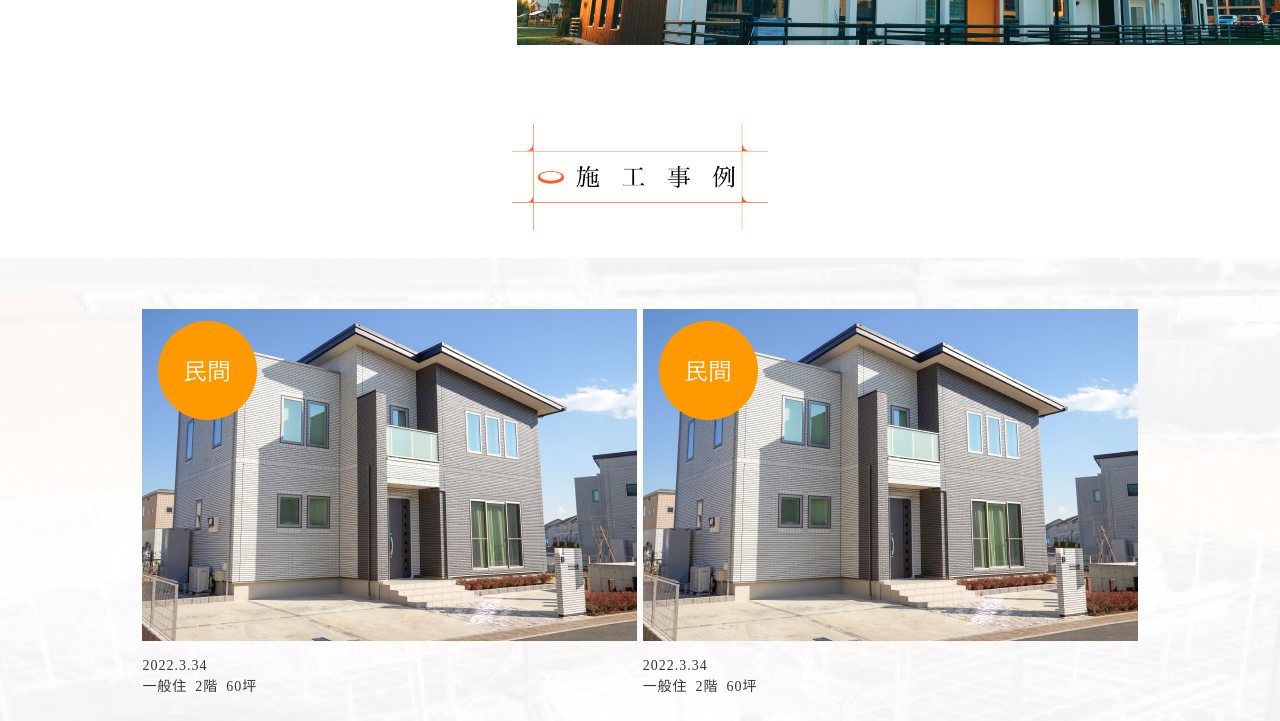
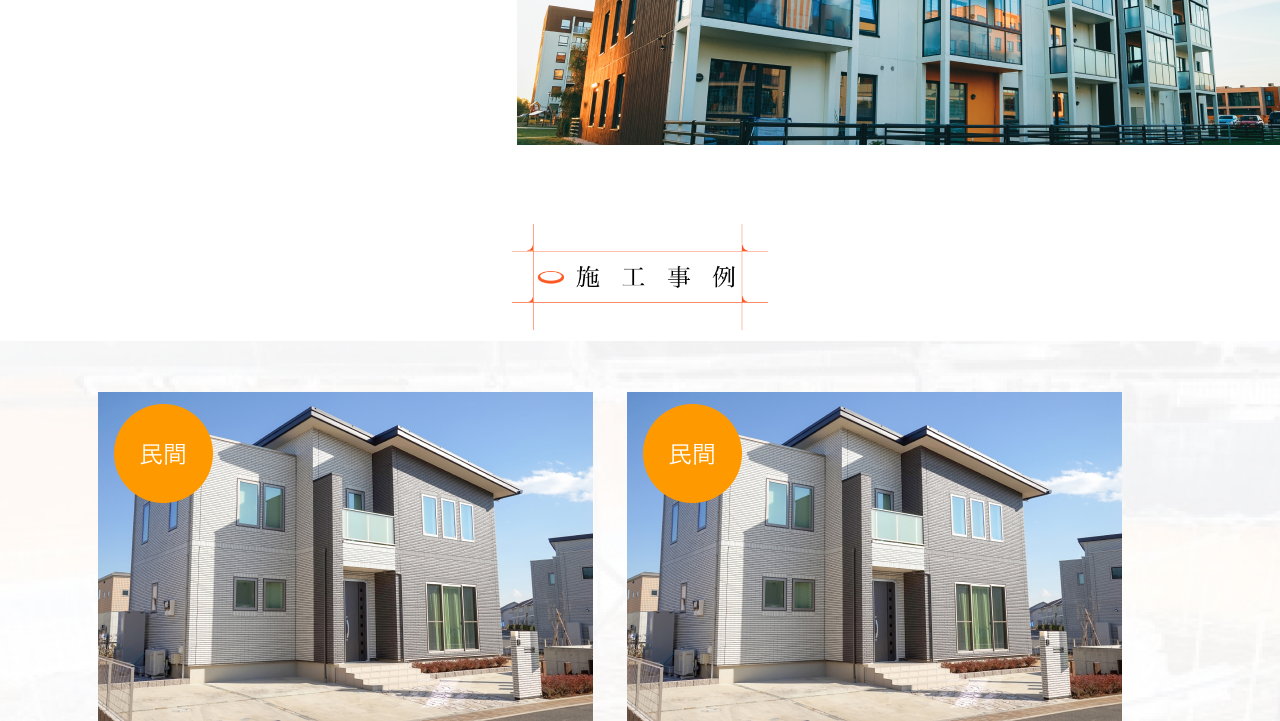
Before and after one commit to taigafujita/hp1, a plain HTML site: page index.html in a window 1280 px wide. Shown: the part 1720-2441 px from the top of the page. Drawn offline with Linux system fonts and the light colour scheme.

Commit message:
index編集

```diff
--- a/css/index.css
+++ b/css/index.css
@@ -22,7 +22,7 @@ li{
   background-size:cover;
   background-repeat: no-repeat;
   height: 700px;
-  margin-top: 110px;
+  margin-top: 210px;
 }
 .header-text{
   writing-mode: vertical-rl;
@@ -86,21 +86,27 @@ li{
   padding-top: 3em;
 }
 .works-wrap{
-  text-align: center;
   padding-top: 4em;
 }
 .works-title{
-  padding-bottom: 1em;
+  text-align: center;
+}
+.works-back{
+  width: 90%;
+  margin: 0 auto;
+  display: flex;
+  justify-content:left;
+  flex-wrap: wrap;
 }
 .works-img{
   background-image: url(../img/sekou-back.jpg);
 }
 .works-main{
+  width: auto;
   padding-top: 3em;
-  display: inline-block;
+  padding-left: 2em;
 }
 .works-main img{
-  max-width: 100%;
   height: auto;
   vertical-align: bottom;
 }
@@ -117,6 +123,7 @@ li{
   padding-top: 5em;
   padding-left: 6%;
   padding-bottom: 2em;
+  text-align: center;
 }
 .saiyou-wrap{
   margin-top: 5em;
@@ -147,6 +154,7 @@ li{
   width: 40%;
   font-size: 14px;
   line-height: 2;
+  text-align: left;
 }
 .saiyou-main img{
   padding-left: 20%;
--- a/index.html
+++ b/index.html
@@ -64,11 +64,10 @@
         <div class="works-title">
           <img src="img/sekou.png" alt="" width="20%">
         </div>
-        <div class="works-back">
-
           <div class="works-img">
+          <div class="works-back">
           <div class="works-main">
-            <img src="img/works-img.jpg" alt="施工実績">
+            <img src="img/works-img.jpg" alt="施工実績" >
             <span><p>2022.3.34</span><br>一般住&ensp;2階&ensp;60坪</p>
           </div>
           <div class="works-main">
@@ -83,9 +82,10 @@
             <img src="img/works-img.jpg" alt="施工実績">
             <span><p>2022.3.34</span><br>一般住&ensp;2階&ensp;60坪</p>
           </div>
+
+          </div>
           <div class="works-more">
             <a href=""><img src="img/sekou-more.png" alt="more" width="25%"></a>
-          </div>
           </div>
         </div>
       </div>
```
Also changed, not shown: 1 other file.
